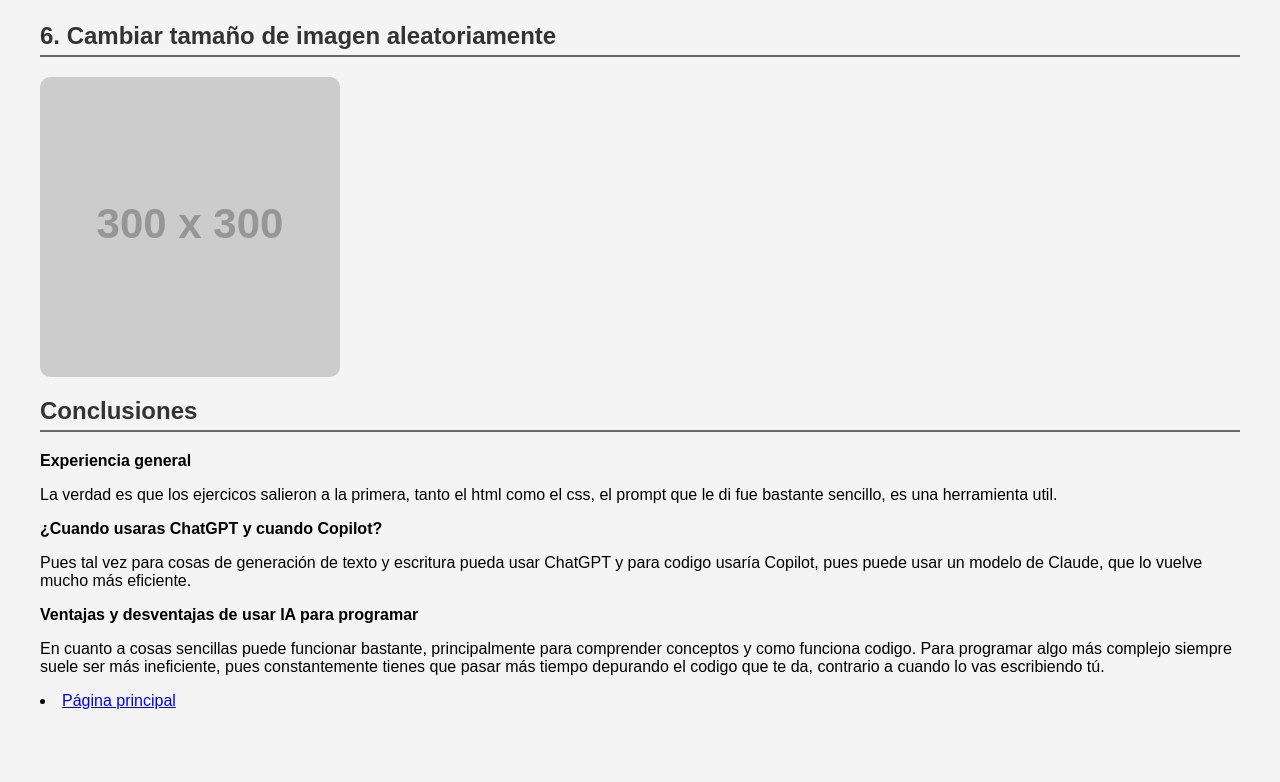
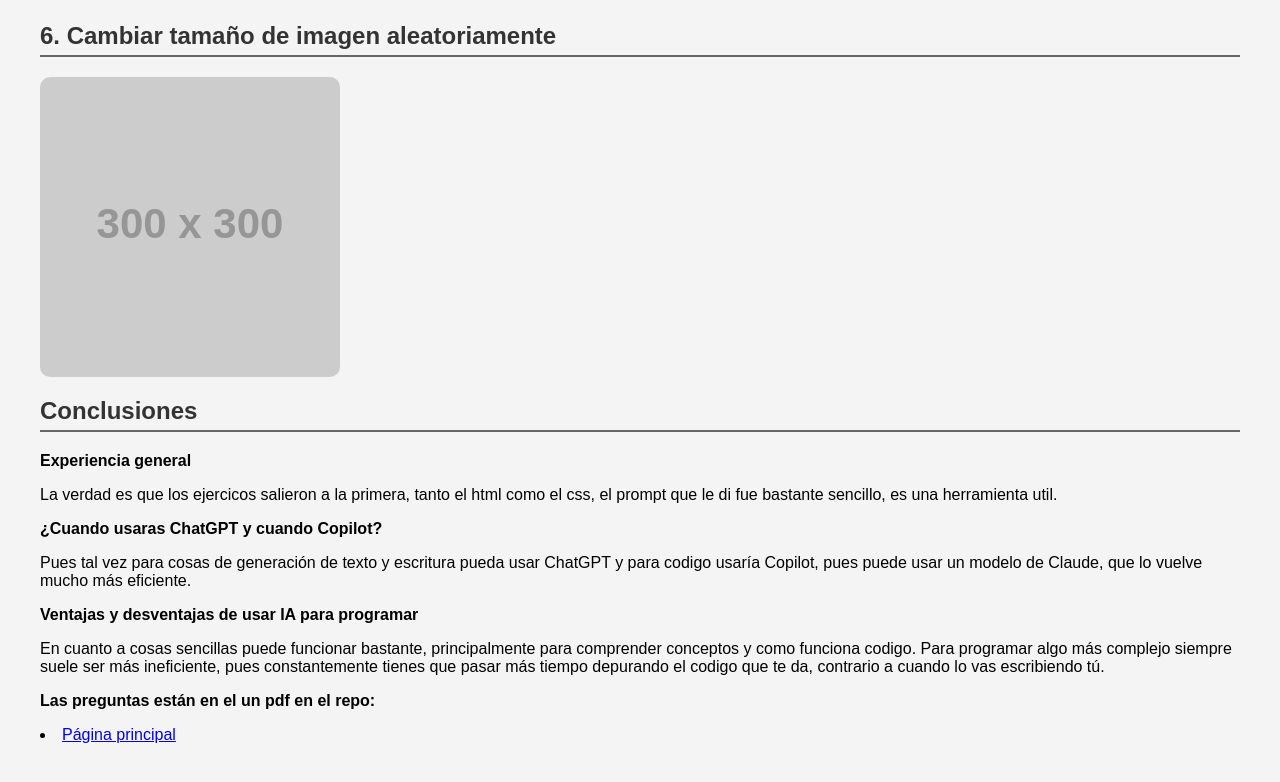
Before and after one commit to JezraelMoreno/JezraelMoreno.github.io, a plain HTML site: page dom.html in a window 1280 px wide. Shown: the part 878-1660 px from the top of the page. Before the commit the page ends 1628 px from the top, so only its background shows below. Drawn offline with Linux system fonts and the light colour scheme; placeholder pictures from the web are drawn by us.

Commit message:
Añadiendo nota sobre las preguntas en el PDF en el repositorio

```diff
--- a/dom.html
+++ b/dom.html
@@ -160,5 +160,6 @@
         pues constantemente tienes que pasar más tiempo depurando el codigo que te da,
         contrario a cuando lo vas escribiendo tú.
     </p>
+    <p><b>Las preguntas están en el un pdf en el repo:</b></p>
     <li><a href="index.html">Página principal</a></li>
 </html>
```
